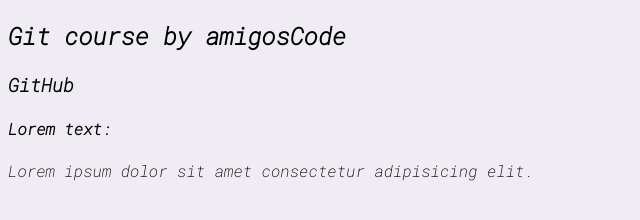
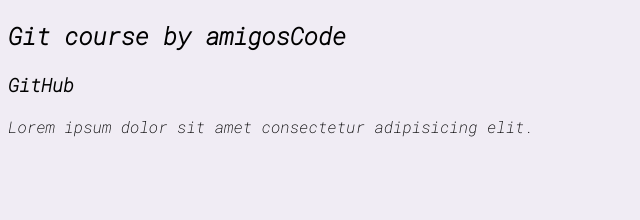
Before and after one commit to Alexrpoma/git-fundamentals, a plain HTML site: page index.html in a window 1280 px wide. Shown: the whole page, without its empty margins (0-640 px from the left). Drawn offline with Linux system fonts and the light colour scheme.

Commit message:
update index.html

```diff
--- a/index.html
+++ b/index.html
@@ -11,7 +11,6 @@
 <body>
   <h2>Git course by amigosCode</h2>
   <h3>GitHub</h3>
-  <h4>Lorem text:</h4>
   <p>Lorem ipsum dolor sit amet consectetur adipisicing elit.</p>
 </body>
 </html>
```
